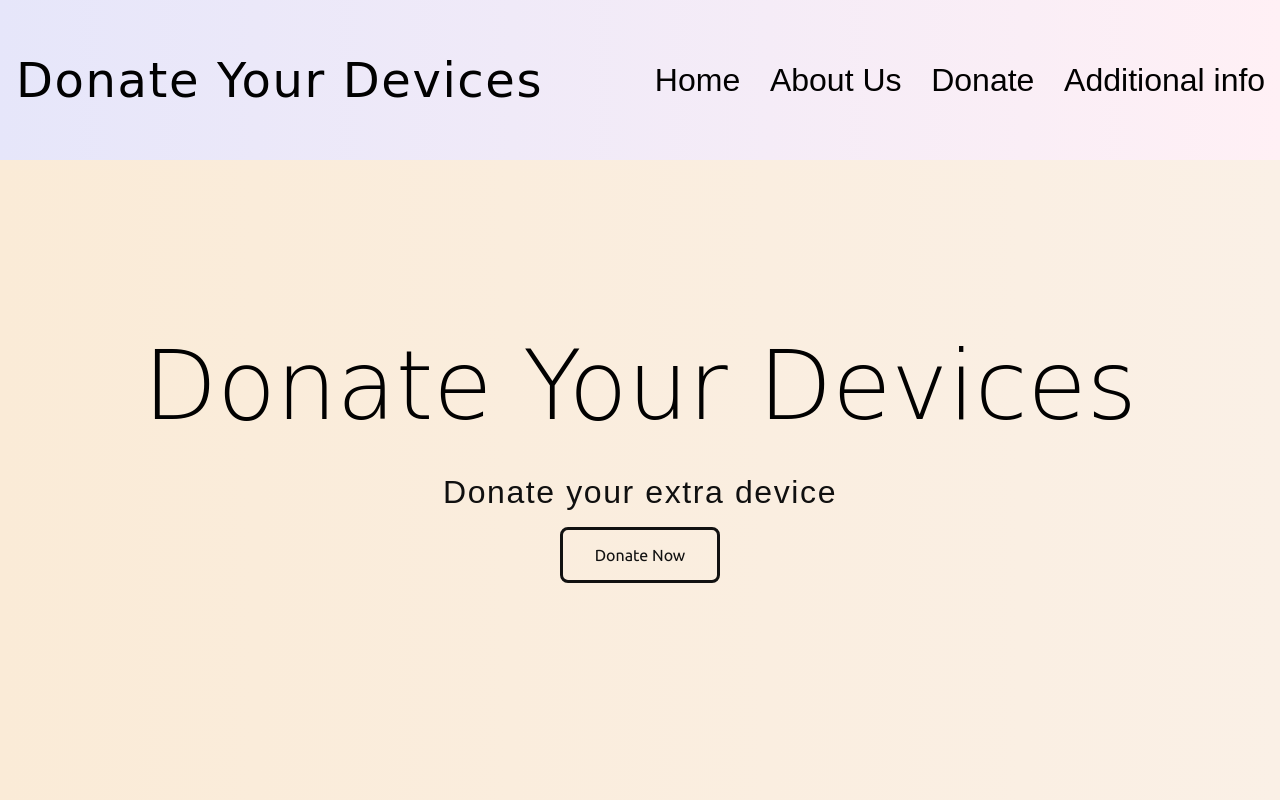
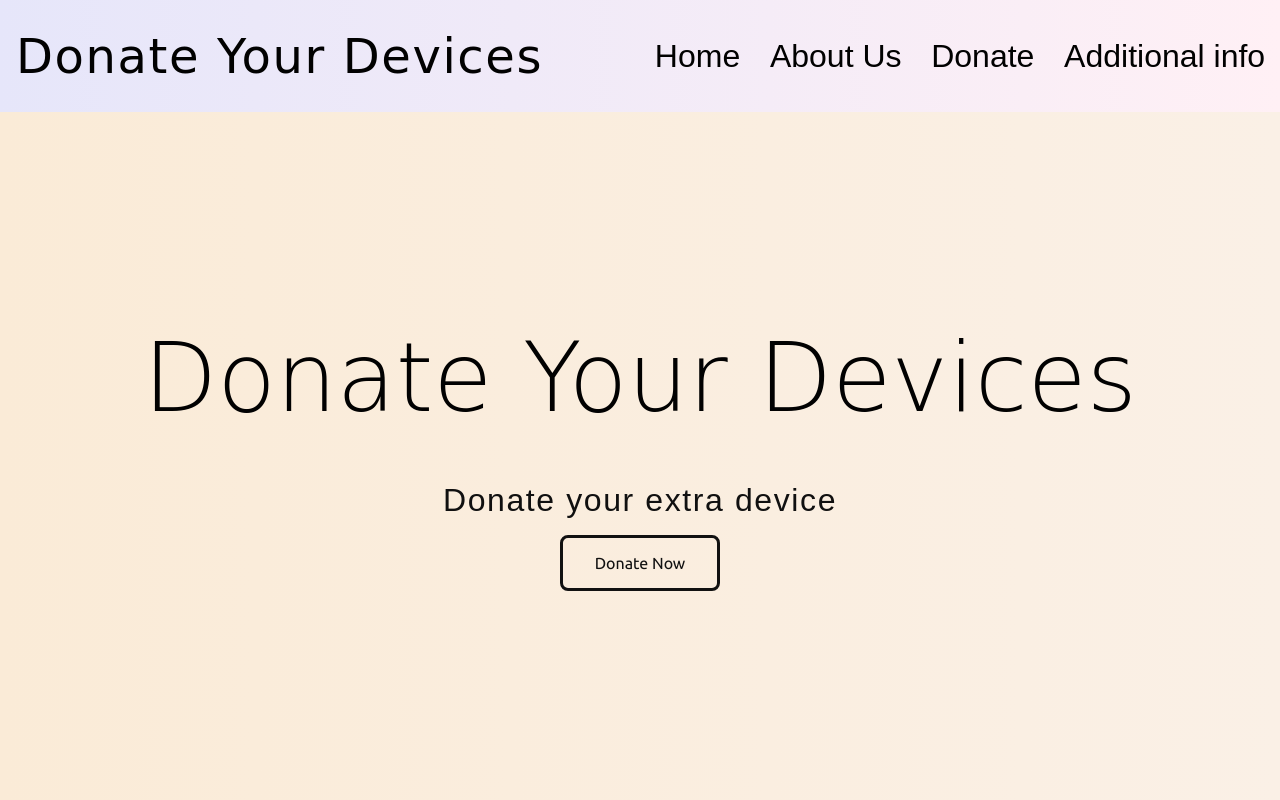
Before and after one commit to Quasaarz/Device, a plain HTML site: page index.html in a window 1280 px wide. Shown: the top 800 px of the page. Drawn offline with Linux system fonts and the light colour scheme; a web font is replaced by a local one.

Commit message:
Update style.css

```diff
--- a/style.css
+++ b/style.css
@@ -10,9 +10,9 @@ html {
 }
 
 h1{
-    font-size: 5rem;
+    font-size: 4rem;
     font-family: var(--title-font);
-    padding-bottom: 1rem;
+    padding-bottom: 2rem;
     font-weight: normal;
 }
 
@@ -35,7 +35,7 @@ header {
 
 .nav {
     width: 100%;
-    height: 10rem;
+    height: 7rem;
     background: linear-gradient(to right, lavender, lavenderblush);
     display: flex;
     align-items: center;
```
